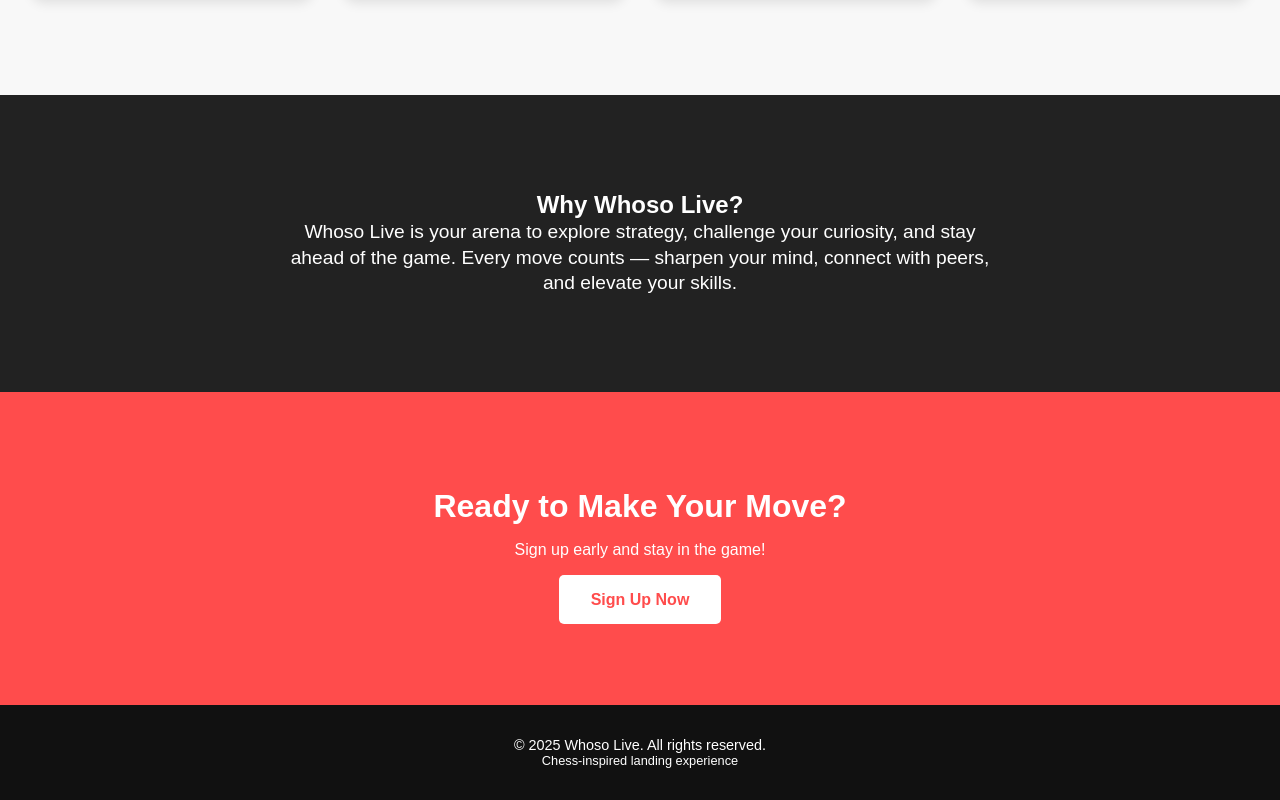
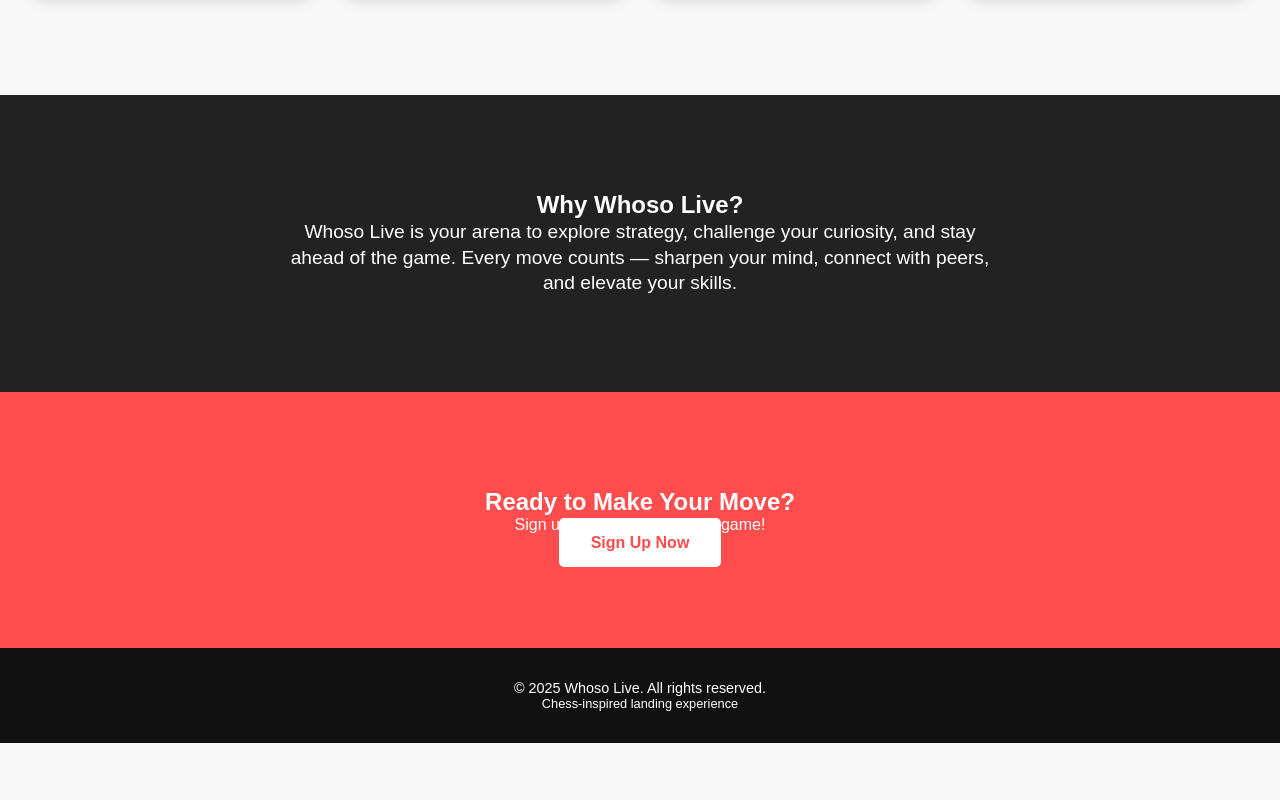
Before and after one commit to hellosept1/Test, a Next.js app: page / in a window 1280 px wide. Shown: the part 854-1654 px from the top of the page. After the commit the page ends 1597 px from the top, so only its background shows below. Built offline with nearby package versions, Linux system fonts and the light colour scheme.

Commit message:
Update CTA.js

```diff
--- a/components/CTA.js
+++ b/components/CTA.js
@@ -1,9 +1,9 @@
 export default function CTA() {
   return (
-    <section id="contact" style={{ padding: '6rem 2rem', textAlign: 'center', background: '#ff4c4c', color: '#fff' }}>
-      <h2 style={{ fontSize: '2rem', marginBottom: '1rem' }}>Ready to Make Your Move?</h2>
-      <p style={{ marginBottom: '2rem' }}>Sign up early and stay in the game!</p>
-      <a href="mailto:hello@whoso.live" style={{ padding: '1rem 2rem', background: '#fff', color: '#ff4c4c', borderRadius: '5px', textDecoration: 'none', fontWeight: 'bold' }}>Sign Up Now</a>
+    <section id="contact" className="cta">
+      <h2>Ready to Make Your Move?</h2>
+      <p>Sign up early and stay in the game!</p>
+      <a href="mailto:hello@whoso.live">Sign Up Now</a>
     </section>
   )
 }
```
